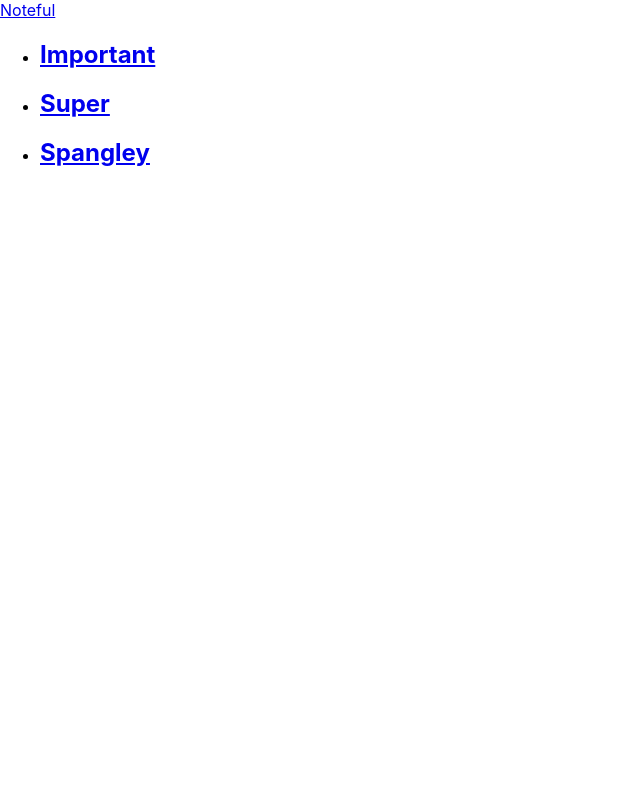
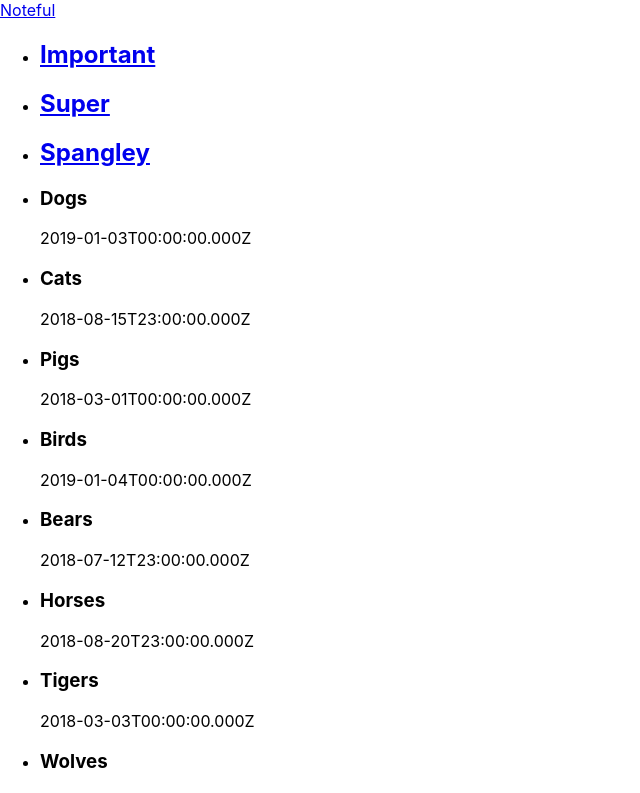
Before and after one commit to kylerRenneker/noteful-app, a React (Create React App) app: page / in a window 1280 px wide. Shown: the top 793 px of the page, without its empty margins (0-640 px from the left). Built offline with nearby package versions, Linux system fonts and the light colour scheme.

Commit message:
added dynamic note lists functionality

```diff
--- a/src/App/App.js
+++ b/src/App/App.js
@@ -8,7 +8,6 @@ class App extends Component {
   state = {
     STORE
   }
-
 
   render() {
     console.log(this.state.STORE)
@@ -24,7 +23,7 @@ class App extends Component {
           <Route path='/folder/:folderId' render={(props) => <FolderNavLinks folders={folders} notes={notes} {...props}/>}></Route>
         </nav>
         <main>
-          <Route path='/' render={(props) => <NoteListMain folders={folders} notes={notes} {...props}/>}></Route>
+          <Route exact path='/' render={(props) => <NoteListMain folders={folders} notes={notes} {...props}/>}></Route>
           <Route path='/folder/:folderId' render={(props) => <NoteListMain folders={folders} notes={notes} {...props}/>}></Route>
         </main>
       </div>
--- a/src/NoteListMain/NoteListMain.js
+++ b/src/NoteListMain/NoteListMain.js
@@ -4,9 +4,14 @@ import Note from '../Note/Note';
 class NoteListMain extends Component {
     render(){
         console.log('props in NoteListMain: ', this.props)
-        const notes = this.props.notes.filter((note) =>
-            note.folderId === this.props.match.params.folderId
-        )
+        const notes = this.props.notes.filter((note) => {
+            if(!this.props.match.params.folderId){
+                return note
+            }
+            else {
+                return note.folderId === this.props.match.params.folderId
+            }
+        })
         console.log(notes)
         return (
             <ul>
```
Also changed, not shown: 1 other file (tests, documents, lock files or other folders).
